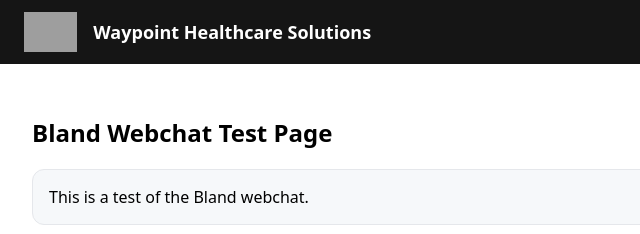
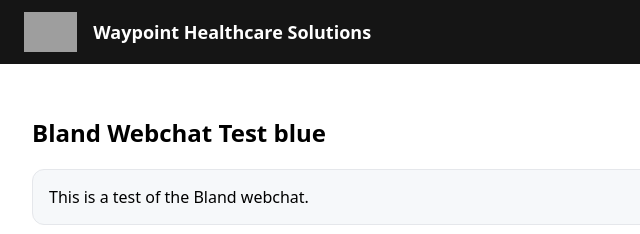
Before and after one commit to Lmillert1315/WaypointDemo, a plain HTML site: page index.html in a window 1280 px wide. Shown: the top 234 px of the page, 0-640 px from the left. Drawn offline with Linux system fonts and the light colour scheme; grey boxes are pictures that could not be loaded; a script that the page names is missing.

Commit message:
Update index.html

```diff
--- a/index.html
+++ b/index.html
@@ -53,6 +53,8 @@
     <h1>Waypoint Healthcare Solutions</h1>
 
     <!-- 🔹 Bland Widget Config (new loader) -->
+
+
     <script>
       window.blandSettings = {
         widget_id: "c6914c82-e5de-40df-9af5-83ad1d636875",
@@ -62,7 +64,7 @@
   </header>
 
   <main>
-    <h2>Bland Webchat Test Page</h2>
+    <h2>Bland Webchat Test blue</h2>
     <p class="hint">
       This is a test of the Bland webchat.
     </p>
```
